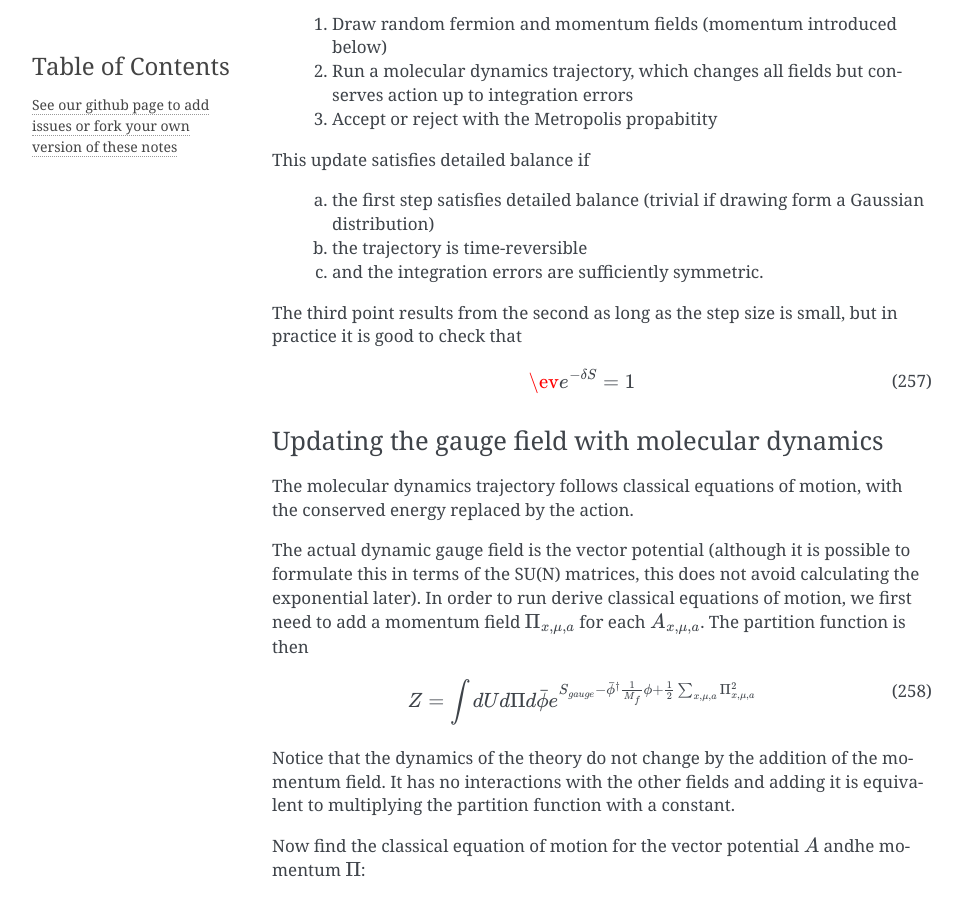
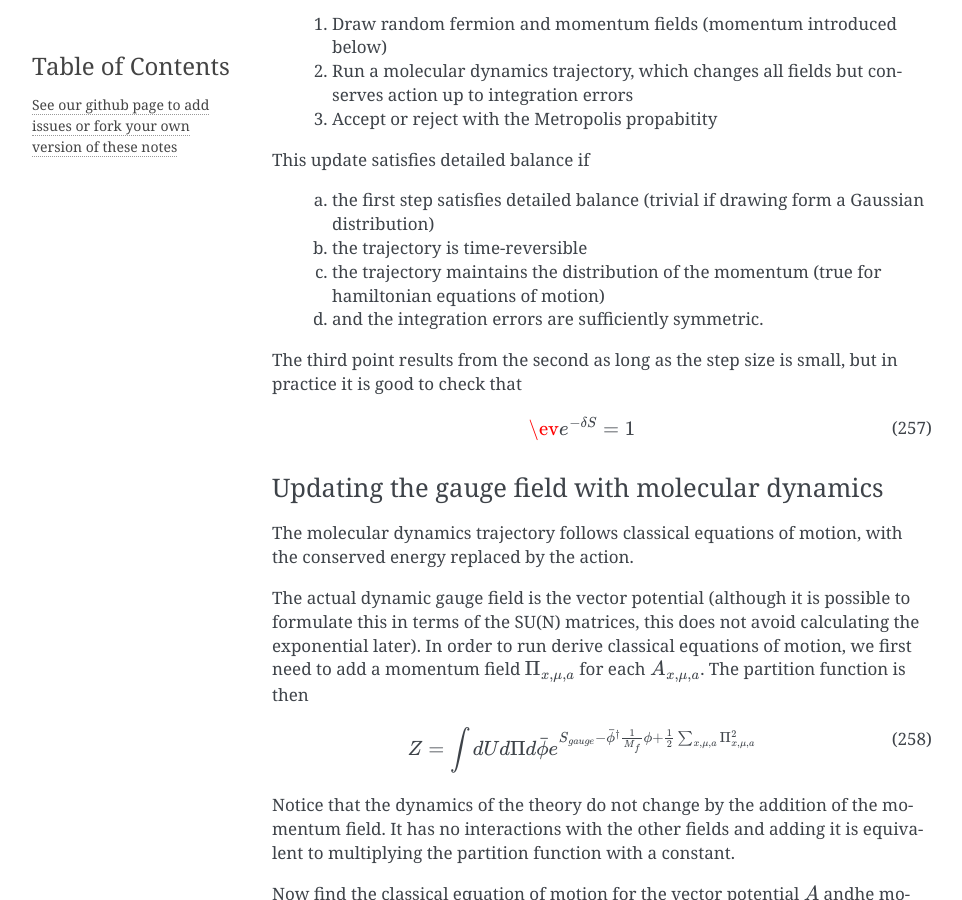
Before and after one commit to rantahar/Lattice-Field-Theory, a Sphinx documentation site: the page built from source/index.rst, in a window 1280 px wide and 900 px high, scrolled down 62129 px. Shown: the whole window, without its empty margins (148-1110 px from the left). Built offline with Sphinx 7.4.7, drawn with Linux system fonts in a browser that asks for light colours; pages that are not in the unit, such as notebooks, are missing from menus.

Commit message:
Small addition

```diff
--- a/source/index.rst
+++ b/source/index.rst
@@ -3133,7 +3133,8 @@ This update satisfies detailed balance if
 
  a) the first step satisfies detailed balance (trivial if drawing form a Gaussian distribution)
  b) the trajectory is time-reversible
- c) and the integration errors are sufficiently symmetric.
+ c) the trajectory maintains the distribution of the momentum (true for hamiltonian equations of motion)
+ d) and the integration errors are sufficiently symmetric.
 
 The third point results from the second as long as the step size is small, but in practice
 it is good to check that
```
